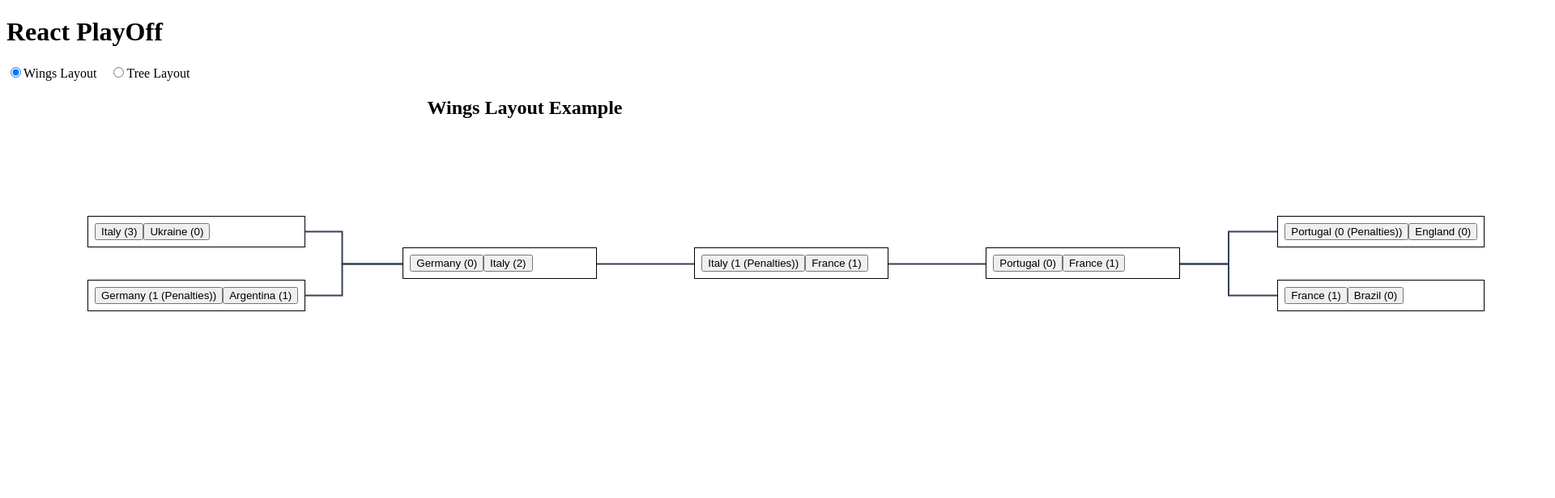
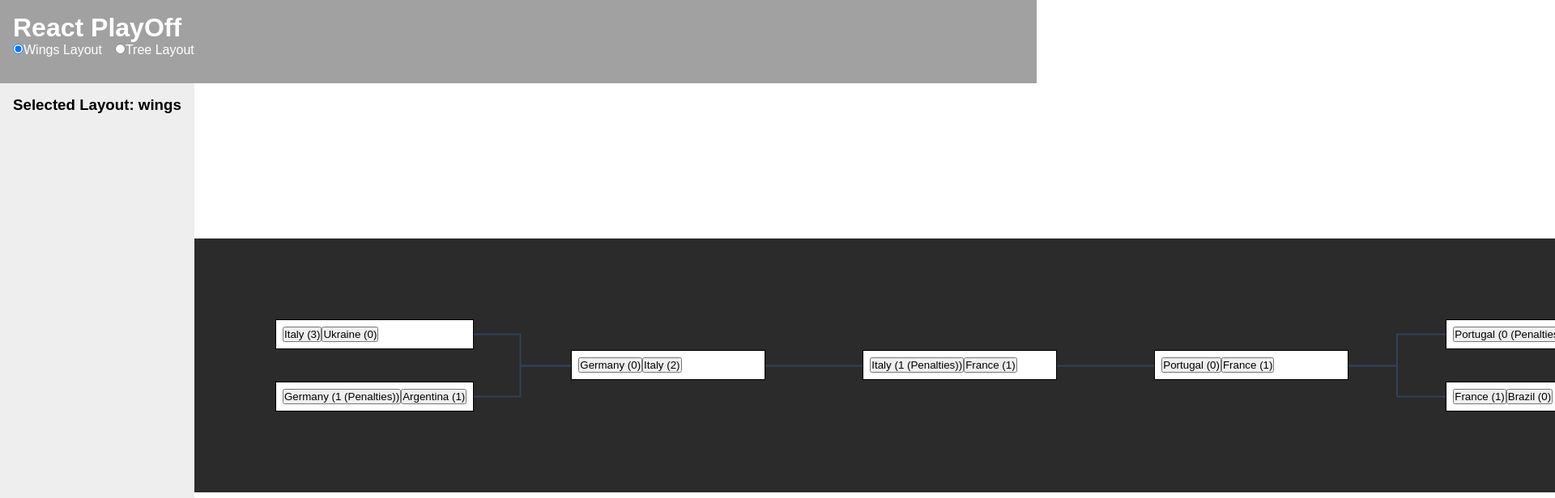
Before and after one commit to alicompiler/react-playoff, a React (Vite) app: page / in a window 1280 px wide. Shown: the top 616 px of the page at 81% size, 1920 px wide, since content can reach past the window. Built offline with nearby package versions, Linux system fonts and the light colour scheme.

Commit message:
improve example

```diff
--- a/src/App.tsx
+++ b/src/App.tsx
@@ -1,12 +1,18 @@
 import { useState } from "react";
 import { Example } from "./Example/WingsExample";
 import type { PlayOffLayout } from "./Lib/Types";
+import "./styles.css";
 
 function App() {
     const [layout, setLayout] = useState<PlayOffLayout>('wings');
 
     return (
-        <>
+        <div style={{ height: '100vh', display: 'flex', flexDirection: 'column' }}>
+            <div style={{
+                background: '#A1A1A1',
+                padding: 16,
+                color: '#fff',
+            }}>
                 <h1>React PlayOff</h1>
 
                 <div style={{ marginBottom: 16 }}>
@@ -19,9 +25,26 @@
                         Tree Layout
                     </label>
                 </div>
+            </div>
 
+            <div style={{
+                display: 'flex',
+                flexDirection: 'row',
+                flex: 1
+            }}>
+                <div style={{
+                    backgroundColor: '#eee',
+                    minWidth: 240,
+                    width: 240,
+                    padding: 16,
+                }}>
+                    <h3>Selected Layout: {layout}</h3>
+                </div>
+                <div style={{ flex: 1, display: 'flex', justifyContent: 'center', alignItems: 'center' }}>
                     <Example layout={layout} />
-        </>
+                </div>
+            </div>
+        </div>
     );
 }
 
--- a/src/Example/WingsExample.tsx
+++ b/src/Example/WingsExample.tsx
@@ -91,9 +91,10 @@
 
 export const Example = ({ layout }: { layout: PlayOffLayout }) => {
     return (
-        <div style={{ width: '100vw', height: '100vh' }}>
-            <h2 style={{ textAlign: 'center' }}>Wings Layout Example</h2>
-            <div style={{ width: '100%', height: '90%' }}>
+        <div style={{
+            backgroundColor: '#2B2B2B',
+            width: '100%',
+        }}>
             <PlayOff
                 rounds={rounds}
                 layout={layout}
@@ -108,6 +109,5 @@
                 )}
             />
         </div>
-        </div>
     );
 };
--- a/src/Lib/PlayOff.tsx
+++ b/src/Lib/PlayOff.tsx
@@ -18,6 +18,10 @@
     // renderStats : (stats: Stats) => React.ReactNode;
     // statsPosition: 'top' | 'bottom';
 }
+// prevent zooming out too much
+// increase zooming in
+// prevent zooming in/out effecting elements outside the viewport (e.g. header, footer, etc.)
+// customized height
 
 export const PlayOff = ({ rounds, layout, renderMatch }: Props) => (
     <PlayOffProvider rounds={rounds} renderMatch={renderMatch} layout={layout}>
@@ -51,15 +55,12 @@
                 display: 'flex',
                 cursor: isDragging ? 'grabbing' : 'grab',
                 overflow: 'hidden',
-                // TODO: why
-                userSelect: 'none',
             }}
         >
             <div
                 className="__playoff-content"
                 ref={contentRef}
                 style={{
-                    position: 'absolute',
                     transform: `translate(${position.x}px, ${position.y}px) scale(${zoom})`,
                     transformOrigin: '0 0',
                     display: 'flex',
--- /dev/null
+++ b/src/styles.css
@@ -0,0 +1,6 @@
+* {
+    margin: 0;
+    padding: 0;
+    box-sizing: border-box;
+    font-family: 'Arial', sans-serif;
+}
```
Also changed, not shown: 1 other file (tests, documents, lock files or other folders). Lines whose indentation alone changed are shown as unchanged.
